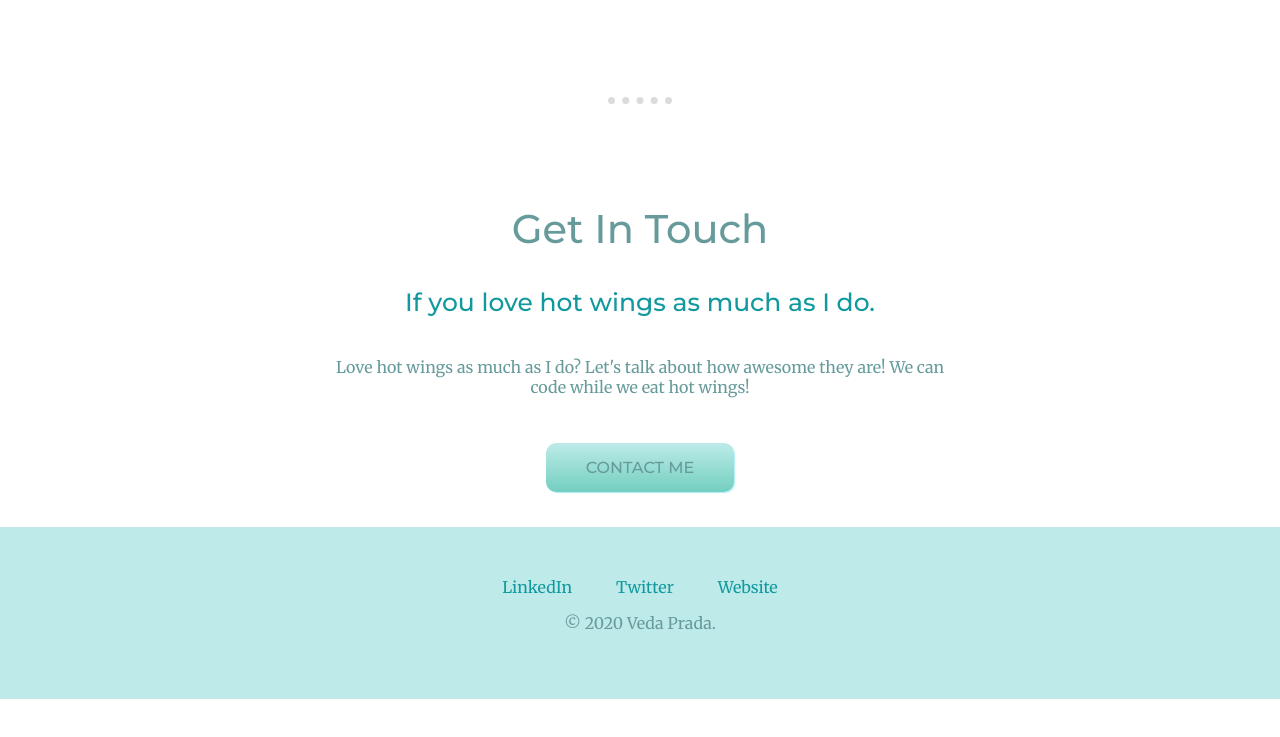
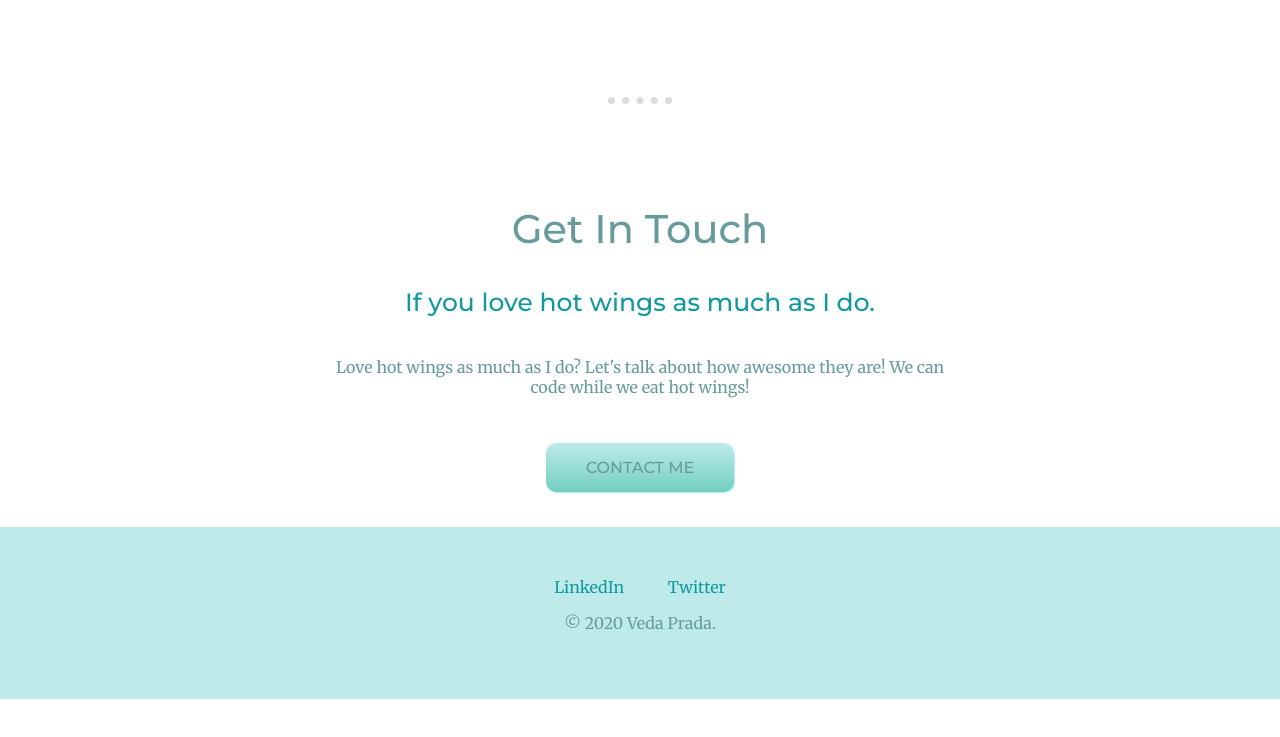
Before and after one commit to vedaprada/personal-website, a plain HTML site: page index.html in a window 1280 px wide. Shown: the part 2059-2796 px from the top of the page. Drawn offline with Linux system fonts and the light colour scheme.

Commit message:
Update index.html

```diff
--- a/index.html
+++ b/index.html
@@ -44,8 +44,7 @@
 </div>
   <div class="bottom-container">
       <a class="footer-link" href="https://www.linkedin.com/public-profile/settings?trk=d_flagship3_profile_self_view_public_profile&lipi=urn%3Ali%3Apage%3Ad_flagship3_profile_self_edit_top_card%3BvD0cn4KWRQOvmNgStnjXgQ%3D%3D/">LinkedIn</a>
-  <a class="footer-link" href="https://twitter.com/">Twitter</a>
-  <a class="footer-link" href="https://www.appbrewery.co/">Website</a>
+  <a class="footer-link" href="https://twitter.com/vedaprada1">Twitter</a>
   <p class="copyright">© 2020 Veda Prada.</p>
     </div>
   </body>
```
